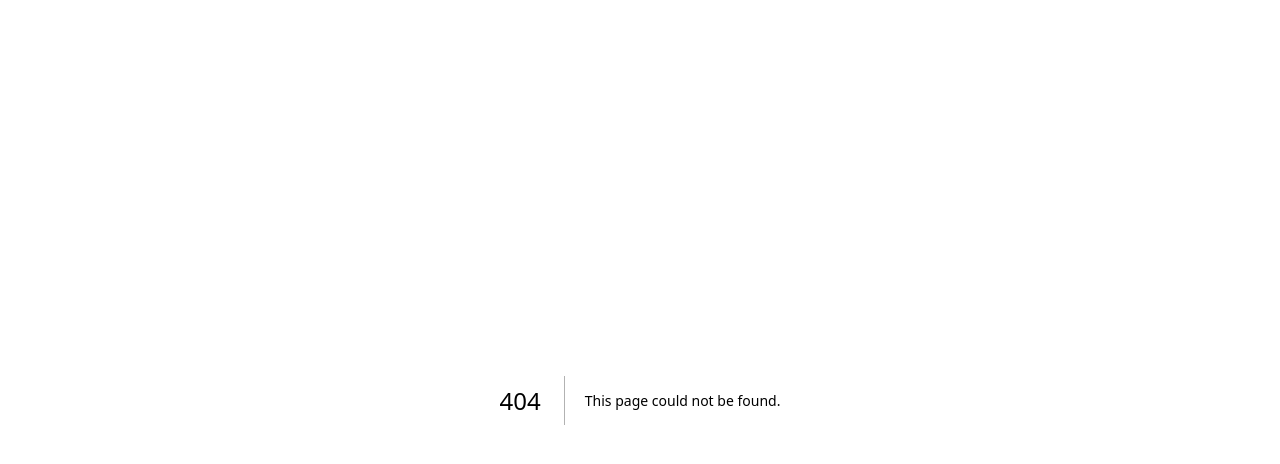
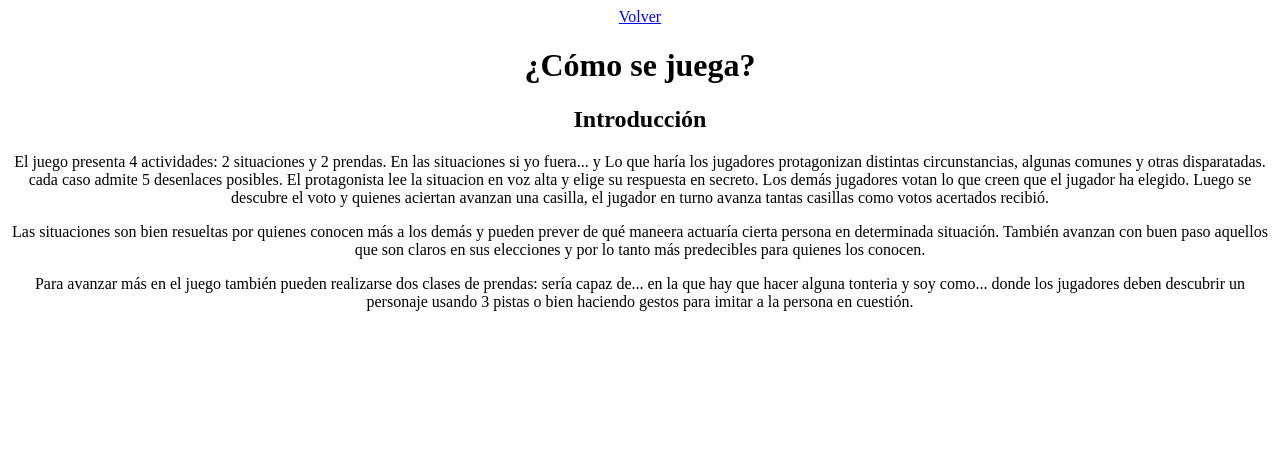
Before and after one commit to LucaPalminteri/do-I-know-u, a Next.js app: page /information in a window 1280 px wide. Before the commit this address had no page. Shown: the top 464 px of the page. Built offline with nearby package versions, Linux system fonts and the light colour scheme.

Commit message:
add info about the game

```diff
--- /dev/null
+++ b/app/information/page.tsx
@@ -0,0 +1,29 @@
+import Link from 'next/link'
+import React from 'react'
+
+function Information() {
+  return (
+    <div>
+        <Link href={'/'}>Volver</Link>
+        <h1>¿Cómo se juega?</h1>
+        <h2>Introducción</h2>
+        <p>
+            El juego presenta 4 actividades: 2 situaciones y 2 prendas.
+            En las situaciones si yo fuera... y Lo que haría los jugadores protagonizan distintas circunstancias, algunas comunes y otras disparatadas. cada caso admite 5 desenlaces posibles.
+            El protagonista lee la situacion en voz alta y elige su respuesta en secreto. Los demás jugadores votan lo que creen que el jugador ha elegido. Luego se descubre el voto y quienes aciertan avanzan una casilla, el jugador en turno avanza tantas casillas como votos acertados recibió.
+        </p>
+
+        <p>
+            Las situaciones son bien resueltas por quienes conocen más a los demás y pueden prever de qué maneera actuaría cierta persona en determinada situación.
+            También avanzan con buen paso aquellos que son claros en sus elecciones y por lo tanto más predecibles para quienes los conocen.
+        </p>
+
+        <p>
+            Para avanzar más en el juego también pueden realizarse dos clases de prendas: sería capaz de... en la que hay que hacer alguna tonteria y soy como... donde los jugadores deben descubrir un personaje usando 3 pistas o bien haciendo gestos para imitar a la persona en cuestión.
+        </p>
+
+    </div>
+  )
+}
+
+export default Information
```
